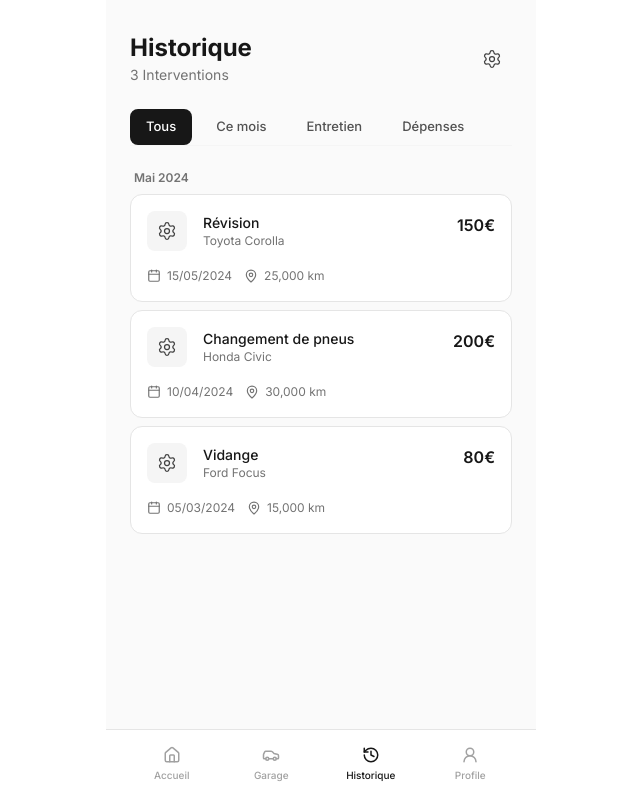
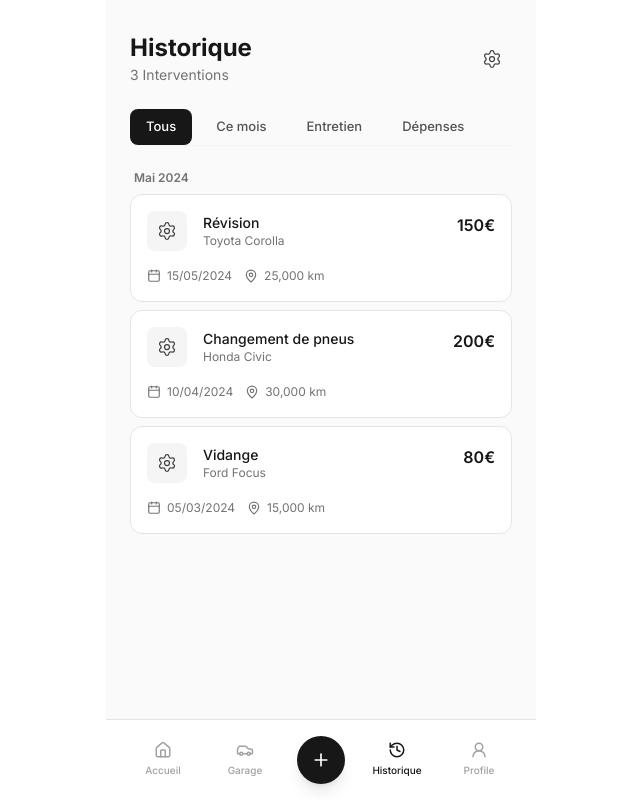
Before and after one commit to FlytziTv/MyDriveLog, a Next.js app: page /historique in a window 1280 px wide. Shown: the whole page, without its empty margins (319-959 px from the left). Built offline with nearby package versions, Linux system fonts and the light colour scheme.

Commit message:
feat: refactor NavBar pour séparer les éléments de navigation gauche et droite

```diff
--- a/components/layout/NavBar.tsx
+++ b/components/layout/NavBar.tsx
@@ -2,14 +2,26 @@
 
 import { NavBarItems } from "@/lib/navbar";
 import { NavBarProps } from "@/types";
+import { Plus } from "lucide-react";
 import Link from "next/link";
 import { usePathname } from "next/navigation";
 
 export default function NavBar() {
+  const leftItems = NavBarItems.slice(0, 2);
+  const rightItems = NavBarItems.slice(2);
+
   return (
     <div className="fixed max-w-[430px] mx-auto bottom-0 left-0 right-0 p-4 bg-white border-t border-neutral-200">
       <div className="flex items-center justify-around">
-        {NavBarItems.map((item) => (
+        {leftItems.map((item) => (
+          <NavItem key={item.name} {...item} />
+        ))}
+
+        <button className="w-12 h-12 rounded-full bg-neutral-900 flex items-center justify-center shadow-lg">
+          <Plus size={20} className="text-white" />
+        </button>
+
+        {rightItems.map((item) => (
           <NavItem key={item.name} {...item} />
         ))}
       </div>
```
